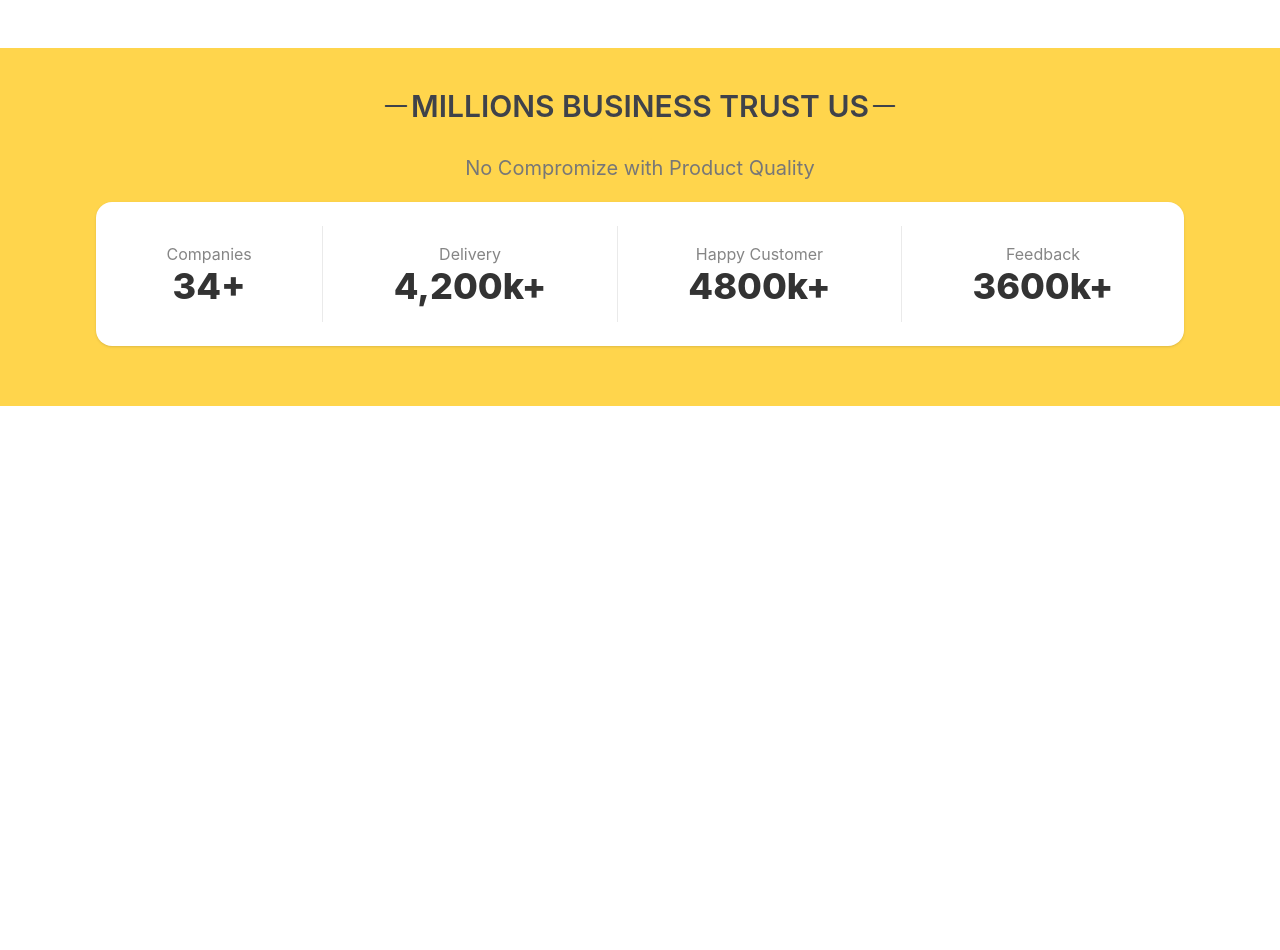
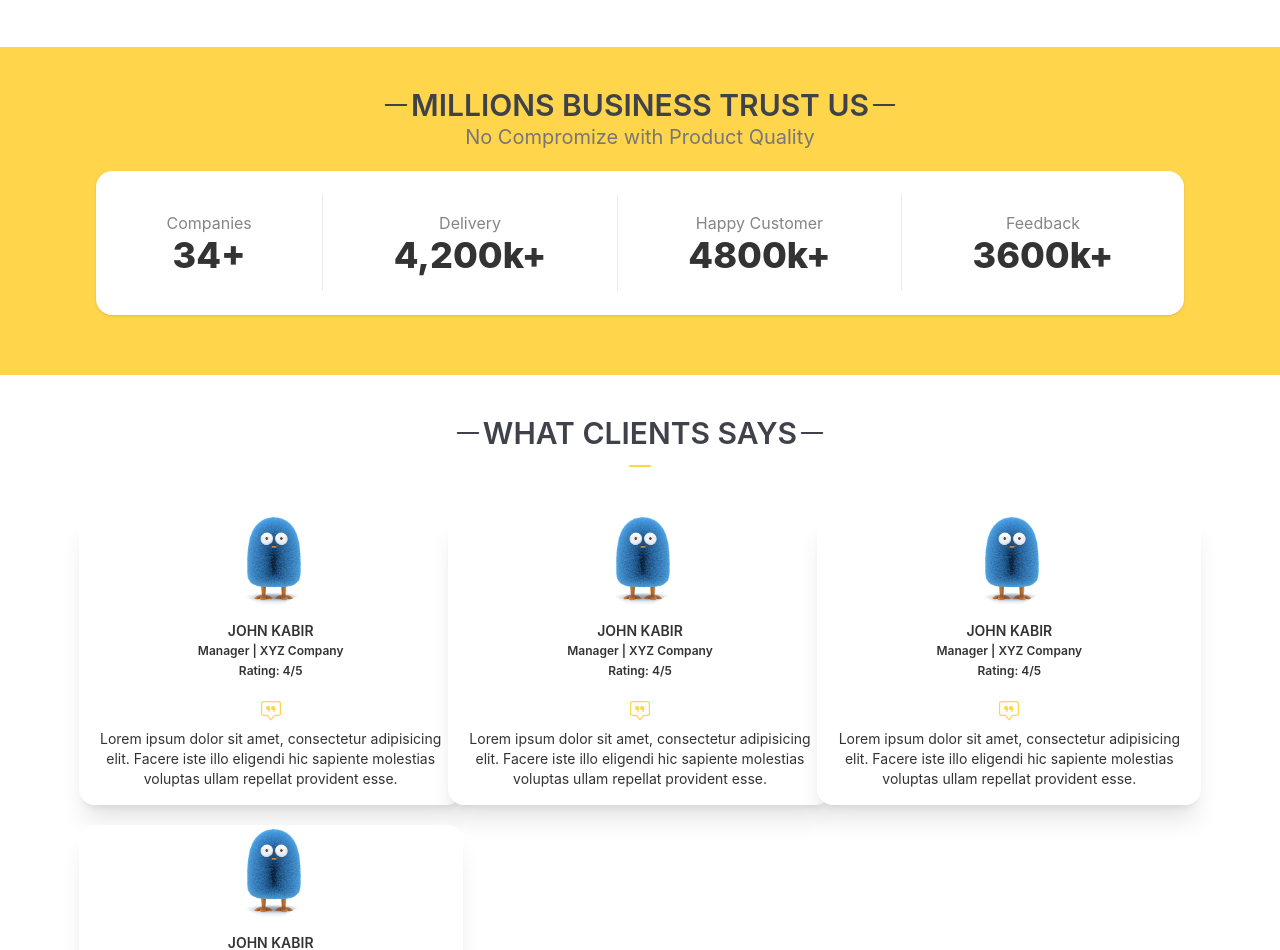
Before and after one commit to SohagSagar/full-stack-tools-manufacturer-app-using-react-mongodb-firebaseAuth-stripe-dashboard-Client-side, a React (Create React App) app: page / in a window 1280 px wide. Shown: the part 2187-3137 px from the top of the page. Before the commit the page ends 2593 px from the top, so only its background shows below. Built offline with nearby package versions, Linux system fonts and the light colour scheme.

Commit message:
review section added

```diff
--- a/src/Components/Pages/Home/BusinessSummary.js
+++ b/src/Components/Pages/Home/BusinessSummary.js
@@ -1,21 +1,20 @@
 import React from 'react';
 import SectionHeading from '../../Shared/SectionHeading';
-
-
-
-
+import { BsDashLg } from 'react-icons/bs';
 
 const BusinessSummary = () => {
 
     return (
         <div className='bg-secondary py-10'>
             <div className='lg:px-24'>
-                {/* <div className=' '>
-                    <h1 className='text-3xl'>Special Offer</h1>
-                    <hr className='h-5 text-[black]' />
-                </div> */}
 
-                <SectionHeading>Millions Business Trust Us</SectionHeading>
+                <div className='uppercase text-center text-primary text-3xl font-semibold'>
+                    <div className=' flex items-center justify-center'>
+                        <BsDashLg />
+                        <h1 className=''>Millions Business Trust Us</h1>
+                        <BsDashLg />
+                    </div>
+                </div>
                 <p className='text-center text-xl text-accent'>No Compromize with Product Quality</p>
 
                 <div class="stats stats-vertical lg:stats-horizontal shadow grid h-36 items-center justify-items-center my-5">
--- /dev/null
+++ b/src/Components/Pages/Home/CustomerReviews.js
@@ -0,0 +1,20 @@
+import React from 'react';
+import SectionHeading from '../../Shared/SectionHeading';
+import Review from './Review';
+
+const CustomerReviews = () => {
+    return (
+        <div className='lg:px-24 my-10'>
+            <SectionHeading>What clients says</SectionHeading>
+
+            <div className='grid lg:grid-cols-3 sm:grid-cols-1 justify-items-center gap-5 my-8'>
+                <Review/>
+                <Review/>
+                <Review/>
+                <Review/>
+            </div>
+        </div>
+    );
+};
+
+export default CustomerReviews;
--- a/src/Components/Pages/Home/Home.js
+++ b/src/Components/Pages/Home/Home.js
@@ -1,6 +1,7 @@
 import React from 'react';
 import Banner from './Banner';
 import BusinessSummary from './BusinessSummary';
+import CustomerReviews from './CustomerReviews';
 import ManufacturedParts from './ManufacturedParts';
 import ShippingBannerInfo from './ShippingBannerInfo';
 import SpecialOffer from './SpecialOffer';
@@ -16,6 +17,7 @@ const Home = () => {
             <SpecialOffer/>
             <WhyChoiceUs/>
             <BusinessSummary/>
+            <CustomerReviews/>
         </div>
     );
 };
--- /dev/null
+++ b/src/Components/Pages/Home/Review.js
@@ -0,0 +1,30 @@
+import React from 'react';
+import review from '../../../resources/review1.jpg';
+import { BsChatSquareQuote } from 'react-icons/bs';
+
+const Review = () => {
+    return (
+        <div class="card card-compact w-96 bg-base-100 shadow-xl">
+            <figure>
+                <div class="avatar">
+                    <div class="w-24 mask mask-hexagon">
+                        <img src={review} alt="" />
+                    </div>
+                </div>
+            </figure>
+            <div class="card-body">
+                <h2 class="font-semibold uppercase text-center leading-3">John Kabir</h2>
+                <p className=' text-[12px] leading-3 text-center font-semibold'>Manager | XYZ Company</p>
+                <p className=' text-[12px] leading-3 text-center font-semibold'>Rating: 4/5</p>
+
+                <div className='text-center mx-auto text-xl mt-4 text-secondary'>
+                    <BsChatSquareQuote />
+                </div>
+                <p className='text-[14px] text-center'>Lorem ipsum dolor sit amet, consectetur adipisicing elit. Facere iste illo eligendi hic sapiente molestias voluptas ullam repellat provident esse.</p>
+
+            </div>
+        </div>
+    );
+};
+
+export default Review;
--- a/src/Components/Pages/Home/SpecialOffer.js
+++ b/src/Components/Pages/Home/SpecialOffer.js
@@ -5,7 +5,7 @@ import OfferCard from './OfferCard';
 const SpecialOffer = () => {
     return (
         <div className='lg:px-24 mt-20'>
-            <SectionHeading className="text-secondary">Special Offer</SectionHeading><hr />
+            <SectionHeading className="text-secondary">Special Offer</SectionHeading>
 
             <div className='grid lg:grid-cols-3 sm:grid-cols-1 gap-5 justify-items-center'>
                 <OfferCard/>
```
Also changed, not shown: src/resources/review1.jpg (added).
